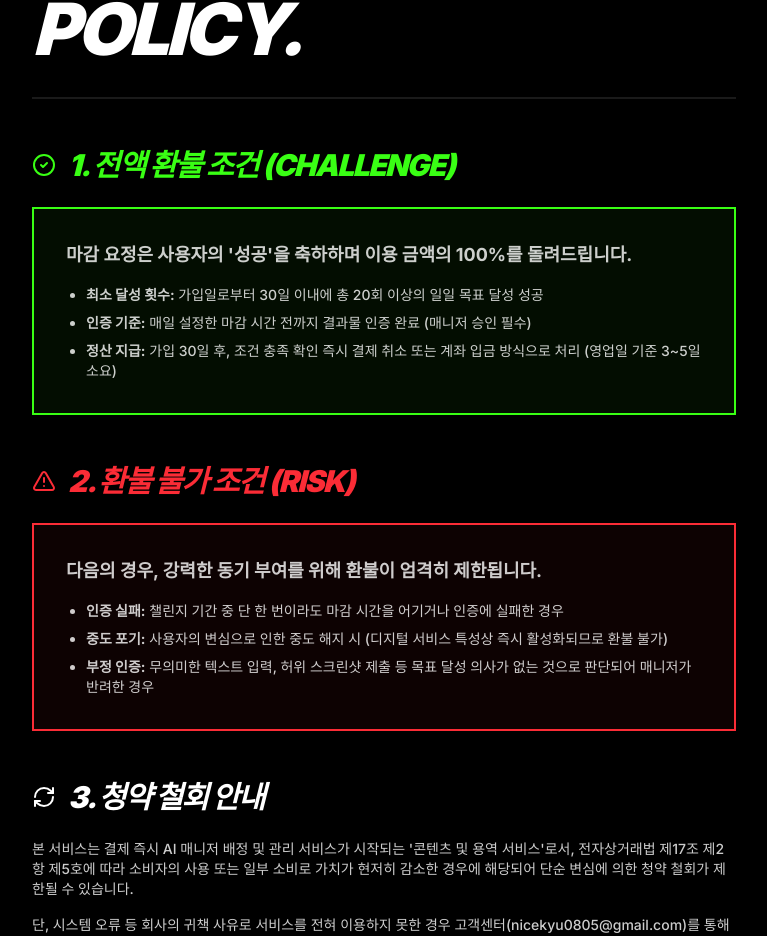
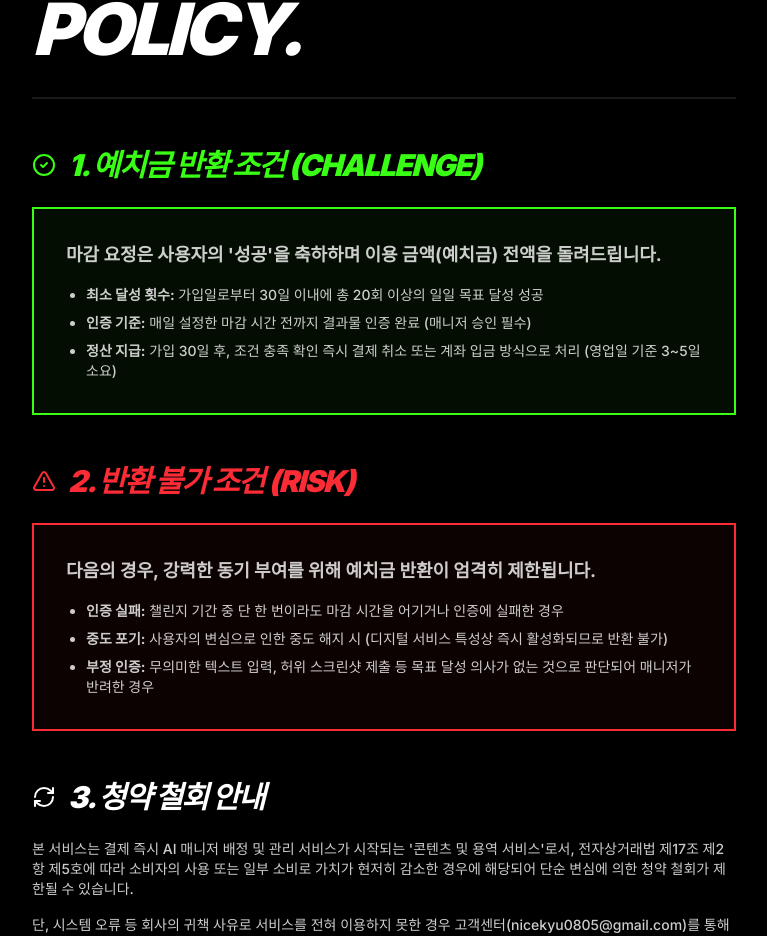
Before and after one commit to nicekyu0805-coder/deadline-fairy, a Next.js app: page /refund in a window 1280 px wide. Shown: the part 270-1206 px from the top of the page, without its empty margins (256-1023 px from the left). Built offline with nearby package versions, Linux system fonts and the light colour scheme.

Commit message:
docs: 토스 심사 대응을 위한 금지 키워드 수정 및 용어 변경

```diff
--- a/src/app/dashboard/page.tsx
+++ b/src/app/dashboard/page.tsx
@@ -301,8 +301,8 @@ export default function UserDashboard() {
             {/* Psychological Pressure Ticker */}
             <div className="fixed bottom-0 left-0 w-full bg-accent text-accent-foreground py-2 overflow-hidden whitespace-nowrap border-t-2 border-black z-50">
                 <div className="inline-block animate-marquee font-black uppercase tracking-[0.2em] text-xs">
-                    매니저가 지켜보고 있습니다 • 마감을 사수하세요 • 목표를 달성하세요 • 실패 시 100% 환불 • 변명은 필요 없습니다 • 더 열심히 일하세요 • 시간이 얼마 남지 않았습니다 •
-                    매니저가 지켜보고 있습니다 • 마감을 사수하세요 • 목표를 달성하세요 • 실패 시 100% 환불 • 변명은 필요 없습니다 • 더 열심히 일하세요 • 시간이 얼마 남지 않았습니다 •
+                    매니저가 지켜보고 있습니다 • 마감을 사수하세요 • 목표를 달성하세요 • 성공 시 예치금 반환 • 변명은 필요 없습니다 • 더 열심히 일하세요 • 시간이 얼마 남지 않았습니다 •
+                    매니저가 지켜보고 있습니다 • 마감을 사수하세요 • 목표를 달성하세요 • 성공 시 예치금 반환 • 변명은 필요 없습니다 • 더 열심히 일하세요 • 시간이 얼마 남지 않았습니다 •
                 </div>
             </div>
 
--- a/src/app/page.tsx
+++ b/src/app/page.tsx
@@ -53,7 +53,7 @@ export default function LandingPage() {
 
           <p className="text-xl md:text-2xl text-foreground/60 max-w-2xl mx-auto font-medium">
             프리랜서와 1인 기업가를 위한 무자비한 AI 매니저. <br />
-            <span className="text-white font-bold italic underline decoration-accent decoration-2 underline-offset-4">목표 달성 시 100% 전액 환불. 실패 시 벌칙 집행.</span>
+            <span className="text-white font-bold italic underline decoration-accent decoration-2 underline-offset-4">목표 달성 시 예치금 전액 반환. 실패 시 벌칙 집행.</span>
           </p>
 
           <div className="pt-8 flex flex-col md:flex-row gap-4 justify-center">
@@ -173,7 +173,7 @@ export default function LandingPage() {
               <div className="space-y-2">
                 <p className="text-xs font-black uppercase tracking-[0.3em] text-accent">Challenge Pass</p>
                 <h4 className="text-6xl font-black">29,000<span className="text-xl text-foreground/40">원/월</span></h4>
-                <p className="text-[10px] font-bold text-accent mt-2 animate-pulse font-black italic">★ 목표 달성 시 29,000원 전액 환불 ★</p>
+                <p className="text-[10px] font-bold text-accent mt-2 animate-pulse font-black italic">★ 미션 성공 시 29,000원 전액 반환 ★</p>
               </div>
 
               <ul className="text-left space-y-4">
@@ -182,10 +182,10 @@ export default function LandingPage() {
                   "목표 달성 기준: 한 달 최소 20회 성공",
                   "규칙: 1일 1회 성공만 횟수 인정 (중복 불가)",
                   "정산 시점: 가입 30일 후 일괄 정산",
-                  "성공 시 100% 전액 환불 (Challenge)",
+                  "성공 시 예치금 전액 반환 (Challenge)",
                   "20회 성공 후 실패 시: 다음달 소정의 할인권",
                   "30일 올킬: 환불 + 명예의 전당 황금 배지",
-                  "주의: 단 1번이라도 실패 시 환불 불가 (벌칙)"
+                  "주의: 단 1번이라도 실패 시 반환 불가 (벌칙)"
                 ].map((item, i) => (
                   <li key={i} className="flex items-center gap-3 font-bold">
                     <Check className={cn("text-accent", item.includes("베스트 후기") && "text-yellow-500")} size={20} />
--- a/src/app/refund/page.tsx
+++ b/src/app/refund/page.tsx
@@ -17,10 +17,10 @@ export default function RefundPage() {
                 <section className="space-y-6">
                     <div className="flex items-center gap-3 text-accent transition-colors">
                         <CheckCircle2 size={24} />
-                        <h2 className="text-3xl font-black uppercase tracking-tighter italic">1. 전액 환불 조건 (Challenge)</h2>
+                        <h2 className="text-3xl font-black uppercase tracking-tighter italic">1. 예치금 반환 조건 (Challenge)</h2>
                     </div>
                     <div className="p-8 border-2 border-accent bg-accent/5 space-y-4">
-                        <p className="text-lg font-bold">마감 요정은 사용자의 '성공'을 축하하며 이용 금액의 100%를 돌려드립니다.</p>
+                        <p className="text-lg font-bold">마감 요정은 사용자의 '성공'을 축하하며 이용 금액(예치금) 전액을 돌려드립니다.</p>
                         <ul className="list-disc pl-5 space-y-2 text-sm">
                             <li><strong>최소 달성 횟수:</strong> 가입일로부터 30일 이내에 총 20회 이상의 일일 목표 달성 성공</li>
                             <li><strong>인증 기준:</strong> 매일 설정한 마감 시간 전까지 결과물 인증 완료 (매니저 승인 필수)</li>
@@ -32,13 +32,13 @@ export default function RefundPage() {
                 <section className="space-y-6">
                     <div className="flex items-center gap-3 text-red-500">
                         <AlertTriangle size={24} />
-                        <h2 className="text-3xl font-black uppercase tracking-tighter italic">2. 환불 불가 조건 (Risk)</h2>
+                        <h2 className="text-3xl font-black uppercase tracking-tighter italic">2. 반환 불가 조건 (Risk)</h2>
                     </div>
                     <div className="p-8 border-2 border-red-500 bg-red-500/5 space-y-4">
-                        <p className="text-lg font-bold">다음의 경우, 강력한 동기 부여를 위해 환불이 엄격히 제한됩니다.</p>
+                        <p className="text-lg font-bold">다음의 경우, 강력한 동기 부여를 위해 예치금 반환이 엄격히 제한됩니다.</p>
                         <ul className="list-disc pl-5 space-y-2 text-sm">
                             <li><strong>인증 실패:</strong> 챌린지 기간 중 단 한 번이라도 마감 시간을 어기거나 인증에 실패한 경우</li>
-                            <li><strong>중도 포기:</strong> 사용자의 변심으로 인한 중도 해지 시 (디지털 서비스 특성상 즉시 활성화되므로 환불 불가)</li>
+                            <li><strong>중도 포기:</strong> 사용자의 변심으로 인한 중도 해지 시 (디지털 서비스 특성상 즉시 활성화되므로 반환 불가)</li>
                             <li><strong>부정 인증:</strong> 무의미한 텍스트 입력, 허위 스크린샷 제출 등 목표 달성 의사가 없는 것으로 판단되어 매니저가 반려한 경우</li>
                         </ul>
                     </div>
@@ -51,7 +51,7 @@ export default function RefundPage() {
                     </div>
                     <div className="space-y-4 text-sm">
                         <p>본 서비스는 결제 즉시 AI 매니저 배정 및 관리 서비스가 시작되는 '콘텐츠 및 용역 서비스'로서, 전자상거래법 제17조 제2항 제5호에 따라 소비자의 사용 또는 일부 소비로 가치가 현저히 감소한 경우에 해당되어 단순 변심에 의한 청약 철회가 제한될 수 있습니다.</p>
-                        <p>단, 시스템 오류 등 회사의 귀책 사유로 서비스를 전혀 이용하지 못한 경우 고객센터(nicekyu0805@gmail.com)를 통해 100% 환불 요청이 가능합니다.</p>
+                        <p>단, 시스템 오류 등 회사의 귀책 사유로 서비스를 전혀 이용하지 못한 경우 고객센터(nicekyu0805@gmail.com)를 통해 전액 반환 요청이 가능합니다.</p>
                     </div>
                 </section>
             </div>
```
